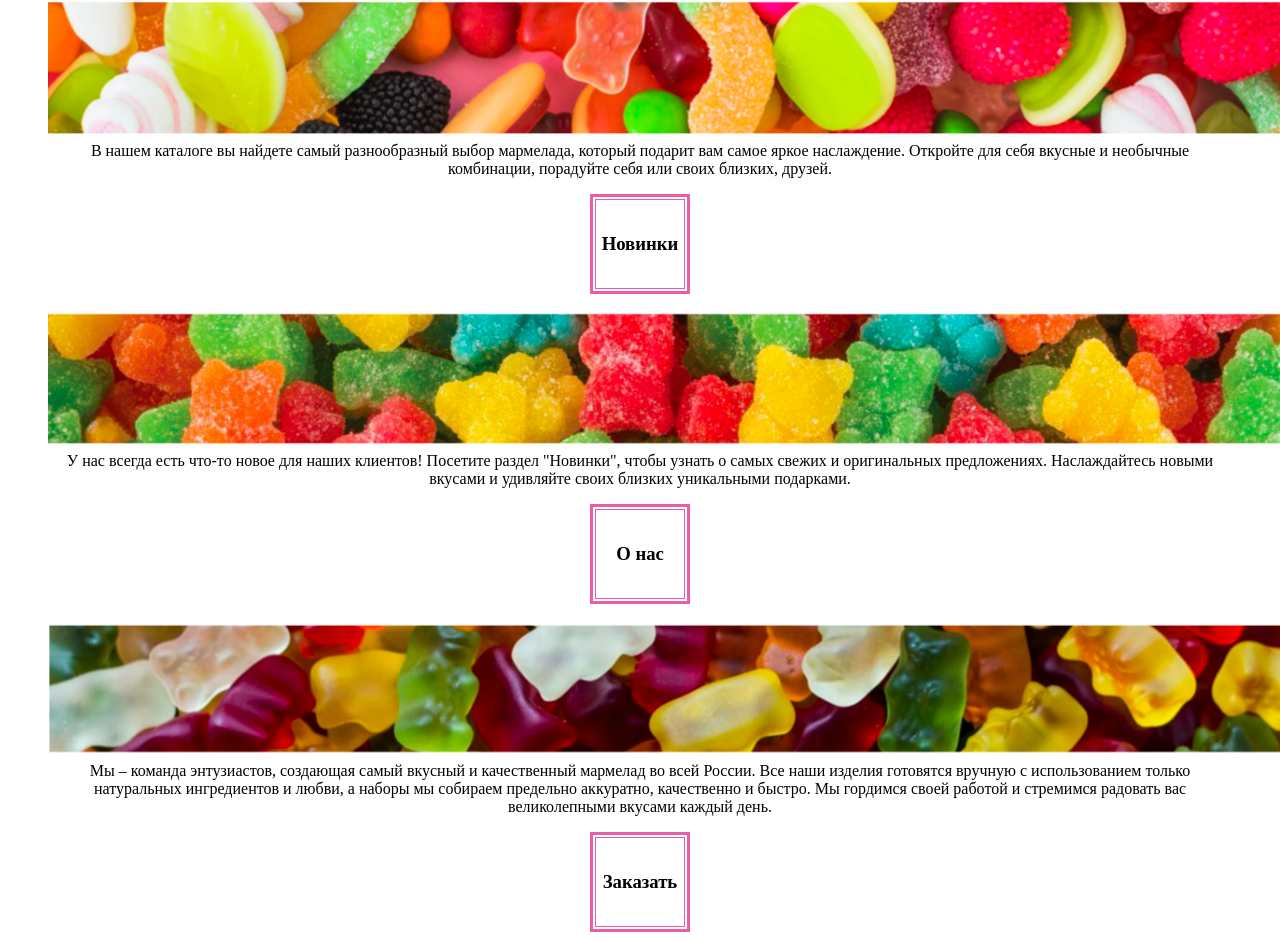
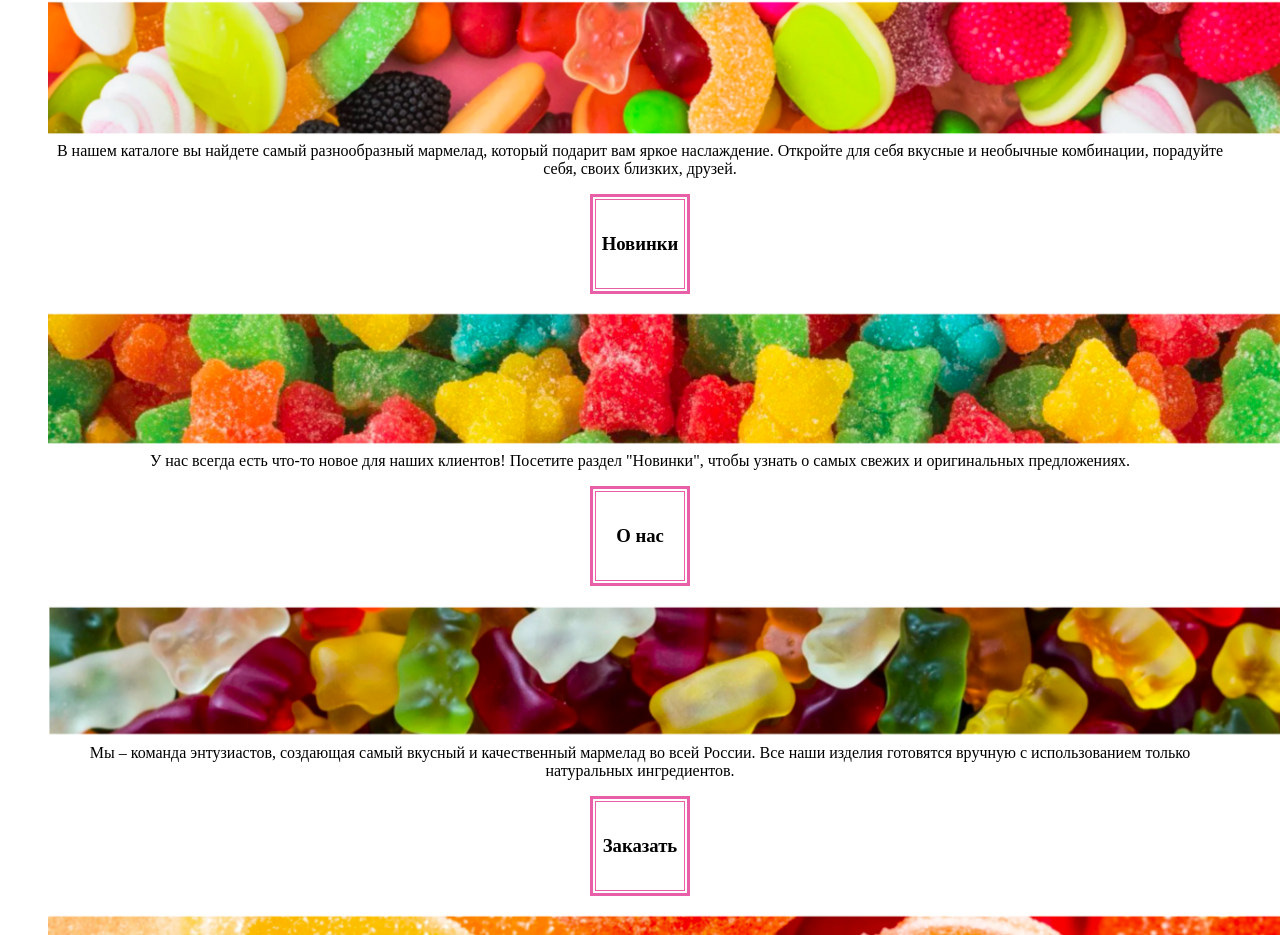
Before and after one commit to Lumiray/YumYumWebSite, a plain HTML site: page YumYum/index.html in a window 1280 px wide. Shown: the part 540-1475 px from the top of the page. Drawn offline with Linux system fonts and the light colour scheme.

Commit message:
Update index.html

```diff
--- a/YumYum/index.html
+++ b/YumYum/index.html
@@ -60,9 +60,9 @@
     </div>
 <figure>
     <a href="catalog.html"><img src="static/images/bg1.png" width="1400px" title="Нажмите и перейдите в раздел Каталог"></a>
-    <figcaption align="center">В нашем каталоге вы найдете самый разнообразный выбор мармелада, который подарит вам самое яркое
+    <figcaption align="center">В нашем каталоге вы найдете самый разнообразный мармелад, который подарит вам яркое
         наслаждение.
-    Откройте для себя вкусные и необычные комбинации, порадуйте себя или своих близких, друзей. </figcaption>
+    Откройте для себя вкусные и необычные комбинации, порадуйте себя, своих близких, друзей. </figcaption>
 </figure>
 
 
@@ -79,9 +79,7 @@
     <figure>
     <a href="new.html"><img src="static/images/bg2.png" width="1400px" title="Нажмите и перейдите в раздел Новинки"></a>
     <figcaption align="center">У нас всегда есть что-то новое для наших клиентов! Посетите раздел "Новинки",
-        чтобы узнать о самых свежих и оригинальных предложениях.
-    Наслаждайтесь новыми вкусами и удивляйте своих близких уникальными
-        подарками.</figcaption>
+        чтобы узнать о самых свежих и оригинальных предложениях.</figcaption>
 </figure>
 
 
@@ -98,10 +96,8 @@
 <figure>
     <a href="about.html"><img src="static/images/bg3.png" width="1400px" title="Нажмите и перейдите в раздел О нас"></a>
     <figcaption align="center">Мы – команда энтузиастов, создающая самый вкусный и качественный мармелад во всей России.
-        Все наши изделия готовятся вручную с использованием только натуральных ингредиентов и любви, а наборы мы
-        собираем предельно аккуратно, качественно и быстро.
-    Мы гордимся своей работой и стремимся радовать вас великолепными
-        вкусами каждый день.</figcaption>
+        Все наши изделия готовятся вручную с использованием только натуральных ингредиентов.
+    </figcaption>
 </figure>
 
 
@@ -120,7 +116,7 @@
     <figcaption align="center">Вы можете оформить заказ на нашем сайте прямо сейчас, выбрав нужный вам мармеладный набор. Мы
         доставим его
         в кратчайшие сроки, чтобы вы могли насладиться нежным и ароматным мармеладом.
-    Мы гарантируем полную сохранность внешнего вида упаковки при транспортировке.</figcaption>
+   </figcaption>
 </figure>
 
     <br>
```
